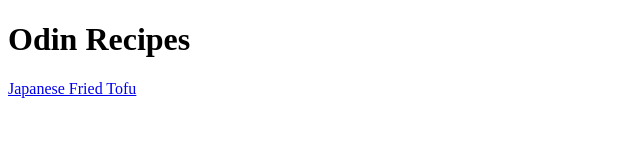
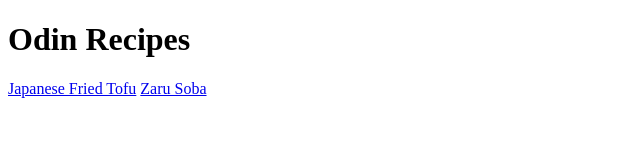
Before and after one commit to StevieG223/odin-recipes, a plain HTML site: page index.html in a window 1280 px wide. Shown: the full height of the page, 0-640 px from the left. Drawn offline with Linux system fonts and the light colour scheme.

Commit message:
add link for zaru soba recipe

```diff
--- a/index.html
+++ b/index.html
@@ -9,5 +9,6 @@
 <body>
     <h1>Odin Recipes</h1>
     <a href="./recipes/japanese-fried-tofu.html">Japanese Fried Tofu</a>
+    <a href="./recipes/zaru-soba.html">Zaru Soba</a>
 </body>
 </html>
```
